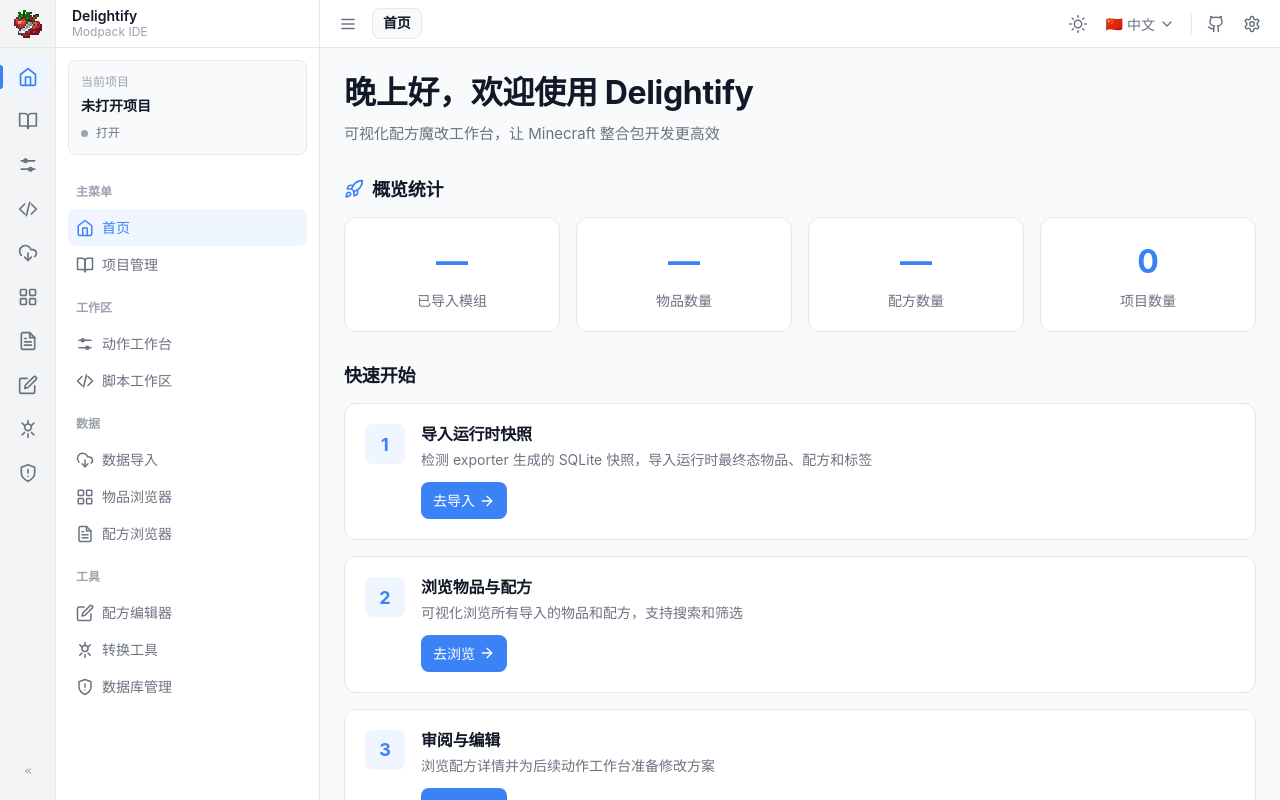
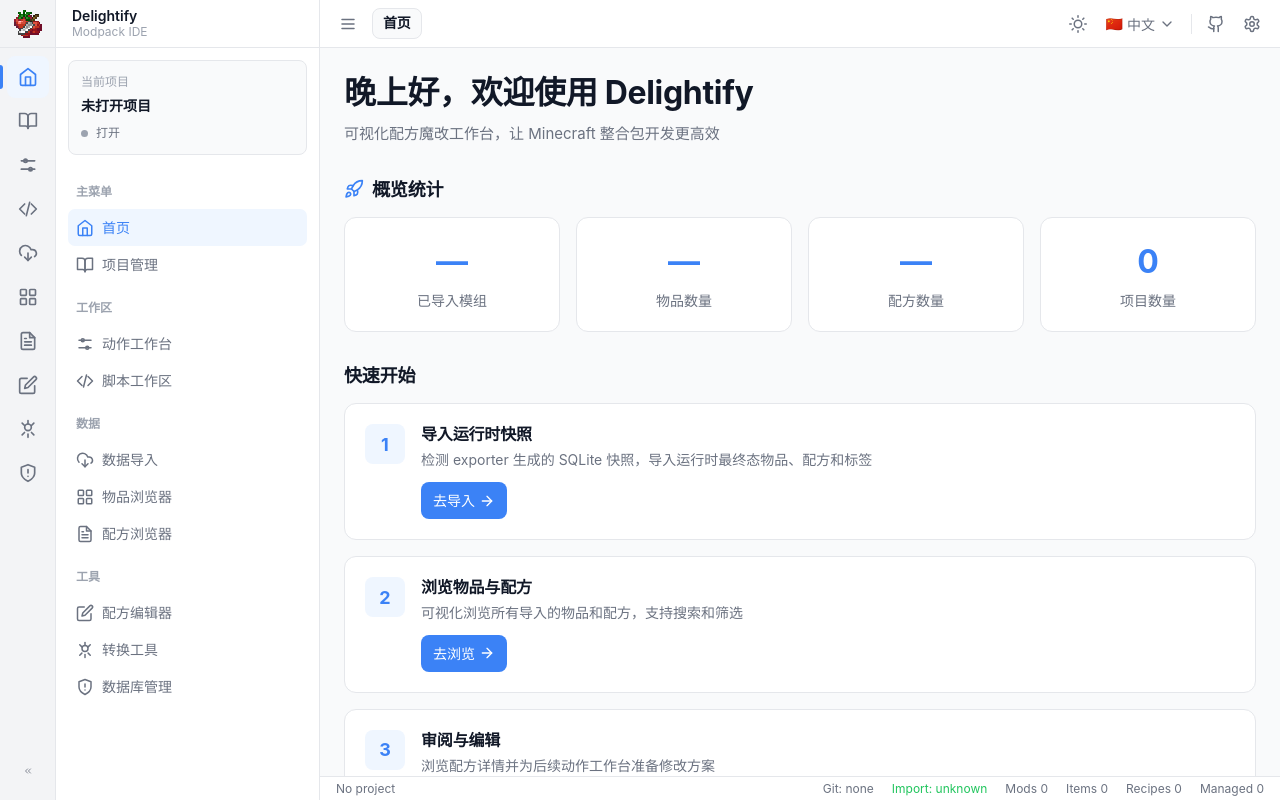
Before and after one commit to Aero-Seira/Delightify-IDE, a React (Vite) app in the folder packages/renderer/: page / in a window 1280 px wide. Built offline with nearby package versions, Linux system fonts and the light colour scheme.

Commit message:
style(ui): add IDE status bar

```diff
--- a/packages/renderer/src/App.module.css
+++ b/packages/renderer/src/App.module.css
@@ -21,6 +21,7 @@
 
 .mainContent {
   flex: 1;
+  min-height: 0;
   overflow-y: auto;
   overflow-x: hidden;
   background-color: var(--bg-secondary);
--- a/packages/renderer/src/App.tsx
+++ b/packages/renderer/src/App.tsx
@@ -5,6 +5,7 @@
 import ErrorBoundary from './components/ErrorBoundary';
 import Sidebar from './components/Sidebar';
 import Header from './components/Header';
+import StatusBar from './components/StatusBar';
 import Dashboard from './pages/Dashboard';
 import ProjectManagerPage from './pages/ProjectManager';
 import DataImportPage from './pages/ModManager';
@@ -86,6 +87,7 @@
             <Route path="/debug" element={<DebugToolsPage />} />
           </Routes>
         </main>
+        <StatusBar />
       </div>
     </div>
   );
--- /dev/null
+++ b/packages/renderer/src/components/StatusBar/index.tsx
@@ -0,0 +1,102 @@
+import React, { useEffect, useMemo, useState } from 'react';
+import type { ProjectStats } from '@delightify/shared';
+import { electronAPI } from '../../ipc';
+import { useProjectStore } from '../../store/projectStore';
+import styles from './style.module.css';
+
+function shortPath(path: string): string {
+  const parts = path.replace(/\\/g, '/').split('/').filter(Boolean);
+  if (parts.length <= 2) {
+    return path;
+  }
+  return `.../${parts.slice(-2).join('/')}`;
+}
+
+function formatGit(stats: ProjectStats | null): { text: string; tone: 'neutral' | 'good' | 'warn' } {
+  const git = stats?.instance?.git;
+  if (!git || !git.isRepo) {
+    return { text: 'Git: none', tone: 'neutral' };
+  }
+  if (git.dirty) {
+    return { text: `Git: ${git.branch ?? '-'} +${git.changedFiles ?? 0}`, tone: 'warn' };
+  }
+  return { text: `Git: ${git.branch ?? '-'}`, tone: 'good' };
+}
+
+export default function StatusBar(): React.ReactElement {
+  const { currentProject, projectStatus } = useProjectStore();
+  const [stats, setStats] = useState<ProjectStats | null>(null);
+  const [error, setError] = useState<string | null>(null);
+
+  useEffect(() => {
+    let canceled = false;
+
+    if (!currentProject) {
+      setStats(null);
+      setError(null);
+      return;
+    }
+
+    const loadStats = async (): Promise<void> => {
+      try {
+        const result = await electronAPI().projectGetStats(currentProject.path);
+        if (canceled) {
+          return;
+        }
+        if (result.success && result.data) {
+          setStats(result.data);
+          setError(null);
+        } else {
+          setStats(null);
+          setError(result.error || 'status unavailable');
+        }
+      } catch (caught) {
+        if (!canceled) {
+          setStats(null);
+          setError(caught instanceof Error ? caught.message : 'status unavailable');
+        }
+      }
+    };
+
+    void loadStats();
+    return () => {
+      canceled = true;
+    };
+  }, [currentProject]);
+
+  const git = useMemo(() => formatGit(stats), [stats]);
+  const importText = stats
+    ? stats.needsReimport
+      ? 'Import: required'
+      : 'Import: ready'
+    : 'Import: unknown';
+  const generatedFiles = stats?.instance?.generated.managedFiles ?? 0;
+  const warningCount = stats?.instance?.warnings.length ?? 0;
+
+  return (
+    <footer className={styles.statusBar}>
+      <div className={styles.leftItems}>
+        <span className={`${styles.item} ${projectStatus === 'ready' ? styles.good : styles.neutral}`}>
+          {currentProject ? currentProject.name : 'No project'}
+        </span>
+        {currentProject && (
+          <>
+            <span className={styles.item}>{currentProject.mcVersion} / {currentProject.modLoader}</span>
+            <span className={styles.pathItem}>{shortPath(currentProject.path)}</span>
+          </>
+        )}
+      </div>
+
+      <div className={styles.rightItems}>
+        {error && <span className={`${styles.item} ${styles.warn}`}>{error}</span>}
+        <span className={`${styles.item} ${styles[git.tone]}`}>{git.text}</span>
+        <span className={`${styles.item} ${stats?.needsReimport ? styles.warn : styles.good}`}>{importText}</span>
+        <span className={styles.item}>Mods {stats?.modCount ?? 0}</span>
+        <span className={styles.item}>Items {stats?.itemCount ?? 0}</span>
+        <span className={styles.item}>Recipes {stats?.recipeCount ?? 0}</span>
+        <span className={styles.item}>Managed {generatedFiles}</span>
+        {warningCount > 0 && <span className={`${styles.item} ${styles.warn}`}>Warnings {warningCount}</span>}
+      </div>
+    </footer>
+  );
+}
--- /dev/null
+++ b/packages/renderer/src/components/StatusBar/style.module.css
@@ -0,0 +1,75 @@
+.statusBar {
+  height: var(--statusbar-height);
+  min-height: var(--statusbar-height);
+  display: flex;
+  align-items: center;
+  justify-content: space-between;
+  gap: var(--space-3);
+  padding: 0 var(--space-2);
+  color: var(--text-secondary);
+  background: var(--bg-primary);
+  border-top: 1px solid var(--border);
+  font-size: 12px;
+  line-height: 1;
+  overflow: hidden;
+}
+
+.leftItems,
+.rightItems {
+  min-width: 0;
+  display: flex;
+  align-items: center;
+  gap: 2px;
+}
+
+.rightItems {
+  justify-content: flex-end;
+}
+
+.item,
+.pathItem {
+  min-width: 0;
+  height: 100%;
+  display: inline-flex;
+  align-items: center;
+  padding: 0 8px;
+  border-radius: 4px;
+  white-space: nowrap;
+}
+
+.pathItem {
+  max-width: 360px;
+  color: var(--text-tertiary);
+  overflow: hidden;
+  text-overflow: ellipsis;
+}
+
+.item:hover,
+.pathItem:hover {
+  background: var(--bg-hover);
+}
+
+.good {
+  color: var(--success);
+}
+
+.warn {
+  color: var(--warning);
+}
+
+.neutral {
+  color: var(--text-secondary);
+}
+
+@media (max-width: 980px) {
+  .rightItems .item:nth-of-type(n + 4) {
+    display: none;
+  }
+}
+
+@media (max-width: 720px) {
+  .pathItem,
+  .rightItems {
+    display: none;
+  }
+}
--- a/packages/renderer/src/styles/global.css
+++ b/packages/renderer/src/styles/global.css
@@ -124,6 +124,7 @@
   --sidebar-width: 320px;
   --sidebar-collapsed: 56px;
   --header-height: 48px;
+  --statusbar-height: 24px;
 }
 
 /* ============================================
```
